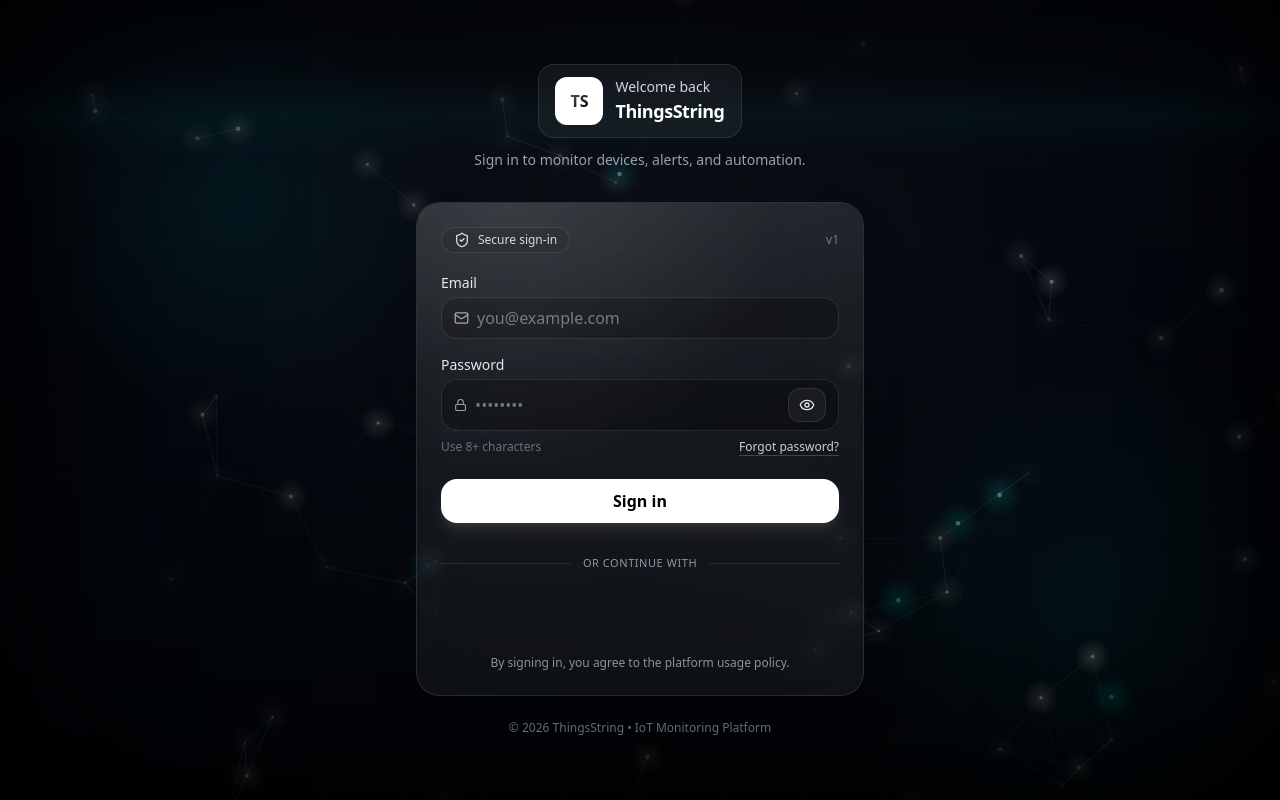
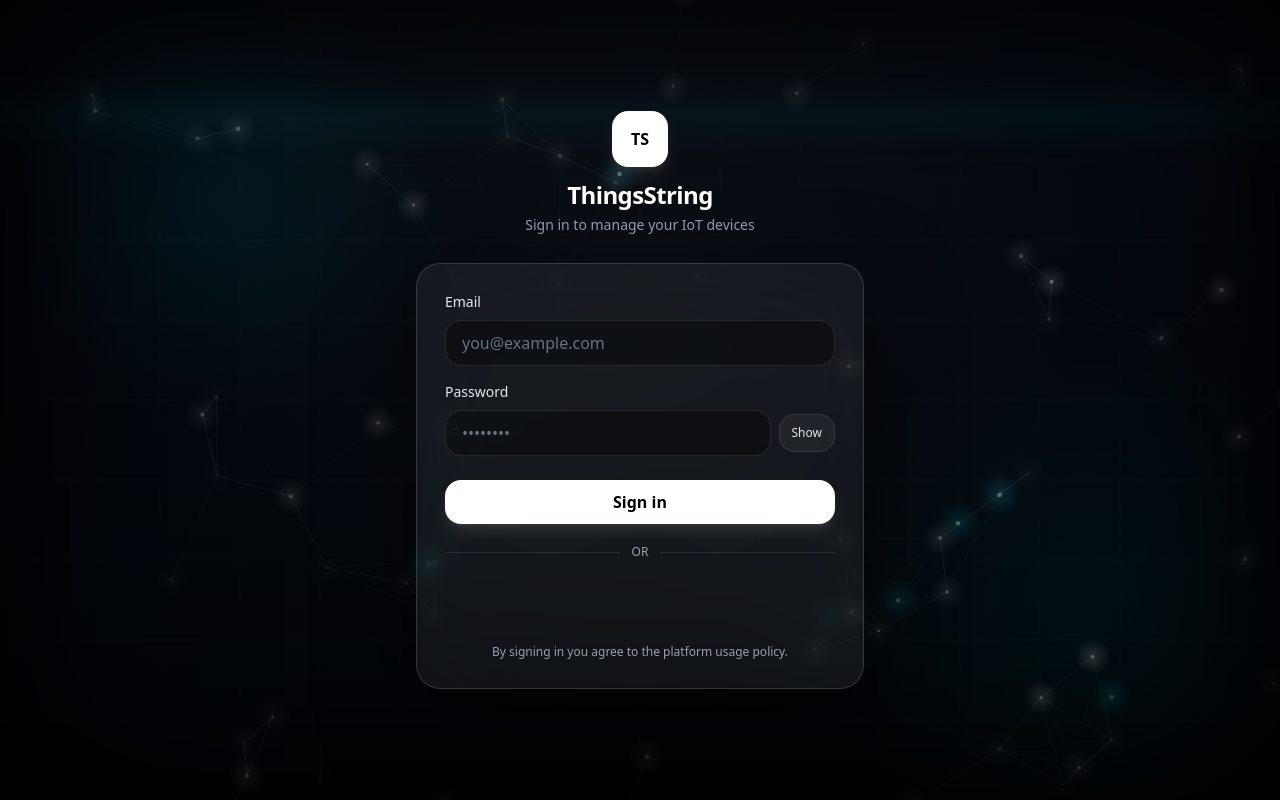
Before and after one commit to Kavith320/thingsstring-frontend, a Next.js app: page /login in a window 1280 px wide. Built offline with nearby package versions, Linux system fonts and the light colour scheme.

Commit message:
Simplify login UI and fix Suspense issue

```diff
--- /dev/null
+++ b/src/app/login/LoginClient.jsx
@@ -0,0 +1,16 @@
+import { Suspense } from "react";
+import LoginClient from "./LoginClient";
+
+export default function Page() {
+  return (
+    <Suspense
+      fallback={
+        <div className="min-h-screen grid place-items-center bg-black text-white">
+          Loading...
+        </div>
+      }
+    >
+      <LoginClient />
+    </Suspense>
+  );
+}
--- a/src/app/login/page.js
+++ b/src/app/login/page.js
@@ -4,7 +4,6 @@ import { useState } from "react";
 import { useRouter, useSearchParams } from "next/navigation";
 import Script from "next/script";
 import dynamic from "next/dynamic";
-import { Mail, Lock, Eye, EyeOff, ShieldCheck } from "lucide-react";
 
 import { apiRequest } from "../../lib/api";
 import { setAuth } from "@/lib/auth/storage";
@@ -14,7 +13,7 @@ const IotBackground = dynamic(() => import("@/components/auth/IotBackground"), {
   ssr: false,
 });
 
-export default function LoginPage() {
+export default function LoginClient() {
   const router = useRouter();
   const searchParams = useSearchParams();
   const next = searchParams.get("next") || "/dashboard";
@@ -52,108 +51,105 @@ export default function LoginPage() {
       <div className="absolute inset-0 -z-0">
         <IotBackground />
         <div className="absolute inset-0 bg-black/40" />
-        {/* subtle vignette */}
-        <div className="absolute inset-0 [box-shadow:inset_0_0_220px_rgba(0,0,0,0.85)]" />
+        <div className="absolute inset-0 [box-shadow:inset_0_0_200px_rgba(0,0,0,0.85)]" />
       </div>
 
       <div className="relative z-10 min-h-screen flex items-center justify-center p-6">
         <div className="w-full max-w-md">
           {/* Header */}
-          <div className="mb-8 text-center">
-            <div className="mx-auto w-fit rounded-2xl border border-white/10 bg-white/5 px-4 py-3 backdrop-blur-xl">
-              <div className="flex items-center gap-3">
-                <div className="relative grid h-12 w-12 place-items-center rounded-xl bg-white text-black font-bold">
+          <div className="mb-7 text-center">
+            <div className="mx-auto grid h-14 w-14 place-items-center rounded-2xl bg-white text-black font-bold shadow-lg shadow-white/10">
               TS
-                  <div className="pointer-events-none absolute inset-0 rounded-xl bg-[radial-gradient(circle_at_30%_20%,rgba(255,255,255,0.65),transparent_55%)] opacity-70" />
             </div>
-                <div className="text-left">
-                  <p className="text-sm text-gray-300">Welcome back</p>
-                  <h1 className="text-lg font-semibold tracking-tight text-white">
+            <h1 className="mt-3 text-2xl font-semibold tracking-tight text-white">
               ThingsString
             </h1>
-                </div>
-              </div>
-            </div>
-
-            <p className="mt-3 text-sm text-gray-400">
-              Sign in to monitor devices, alerts, and automation.
+            <p className="mt-1 text-sm text-gray-400">
+              Sign in to manage your IoT devices
             </p>
           </div>
 
           {/* Card */}
-          <div className="relative rounded-3xl border border-white/10 bg-white/[0.06] p-6 shadow-2xl backdrop-blur-2xl">
-            {/* shine */}
-            <div className="pointer-events-none absolute inset-0 rounded-3xl bg-[radial-gradient(circle_at_20%_0%,rgba(255,255,255,0.10),transparent_45%)]" />
-            <div className="pointer-events-none absolute inset-0 rounded-3xl bg-[linear-gradient(to_bottom,rgba(255,255,255,0.06),transparent_35%,rgba(0,0,0,0.10))]" />
-
-            {/* top badge */}
-            <div className="mb-5 flex items-center justify-between">
-              <div className="inline-flex items-center gap-2 rounded-full border border-white/10 bg-black/20 px-3 py-1 text-xs text-gray-300">
-                <ShieldCheck className="h-4 w-4" />
-                Secure sign-in
-              </div>
-
-              <span className="text-xs text-gray-500">v1</span>
-            </div>
-
+          <form
+            onSubmit={handleLogin}
+            className="
+              rounded-3xl
+              border border-white/15
+              bg-white/[0.06]
+              p-7
+              shadow-[0_30px_90px_rgba(0,0,0,0.6)]
+              backdrop-blur-2xl
+            "
+          >
             {error && (
               <div className="mb-4 rounded-2xl border border-red-500/25 bg-red-500/10 px-3 py-2 text-sm text-red-200">
                 {error}
               </div>
             )}
 
-            <form onSubmit={handleLogin} className="space-y-4">
             {/* Email */}
-              <div>
             <label className="block text-sm font-medium text-gray-200">
               Email
             </label>
-                <div className="mt-1 flex items-center gap-2 rounded-2xl border border-white/10 bg-black/30 px-3 py-2 focus-within:ring-2 focus-within:ring-white/15">
-                  <Mail className="h-4 w-4 text-gray-400" />
             <input
               type="email"
               placeholder="you@example.com"
-                    className="w-full bg-transparent text-white placeholder:text-gray-500 outline-none"
+              className="
+                mt-2 w-full rounded-2xl
+                border border-white/10
+                bg-black/35
+                px-4 py-2.5
+                text-white placeholder:text-gray-500
+                outline-none
+                transition
+                focus:border-white/20
+                focus:ring-2 focus:ring-white/10
+              "
               value={email}
               onChange={(e) => setEmail(e.target.value)}
               required
             />
-                </div>
-              </div>
 
             {/* Password */}
-              <div>
+            <div className="mt-4">
               <label className="block text-sm font-medium text-gray-200">
                 Password
               </label>
-                <div className="mt-1 flex items-center gap-2 rounded-2xl border border-white/10 bg-black/30 px-3 py-2 focus-within:ring-2 focus-within:ring-white/15">
-                  <Lock className="h-4 w-4 text-gray-400" />
+
+              <div className="mt-2 flex items-center gap-2">
                 <input
                   type={showPw ? "text" : "password"}
                   placeholder="••••••••"
-                    className="w-full bg-transparent text-white placeholder:text-gray-500 outline-none"
+                  className="
+                    w-full rounded-2xl
+                    border border-white/10
+                    bg-black/35
+                    px-4 py-2.5
+                    text-white placeholder:text-gray-500
+                    outline-none
+                    transition
+                    focus:border-white/20
+                    focus:ring-2 focus:ring-white/10
+                  "
                   value={password}
                   onChange={(e) => setPassword(e.target.value)}
                   required
                 />
+
                 <button
                   type="button"
                   onClick={() => setShowPw((s) => !s)}
-                    className="shrink-0 rounded-xl border border-white/10 bg-white/5 px-2.5 py-2 text-gray-200 hover:bg-white/10"
-                    aria-label={showPw ? "Hide password" : "Show password"}
+                  className="
+                    shrink-0 rounded-2xl
+                    border border-white/10
+                    bg-white/5
+                    px-3 py-2.5
+                    text-xs text-gray-200
+                    hover:bg-white/10
+                    transition
+                  "
                 >
-                    {showPw ? <EyeOff className="h-4 w-4" /> : <Eye className="h-4 w-4" />}
-                  </button>
-                </div>
-
-                <div className="mt-2 flex items-center justify-between">
-                  <span className="text-xs text-gray-500">Use 8+ characters</span>
-                  <button
-                    type="button"
-                    className="text-xs text-gray-300 hover:text-white underline underline-offset-4 decoration-white/20"
-                    onClick={() => setError("If you need reset flow, tell me your backend route for it.")}
-                  >
-                    Forgot password?
+                  {showPw ? "Hide" : "Show"}
                 </button>
               </div>
             </div>
@@ -161,33 +157,33 @@ export default function LoginPage() {
             {/* Submit */}
             <button
               disabled={loading}
-                className="group relative mt-2 w-full overflow-hidden rounded-2xl bg-white py-2.5 font-semibold text-black shadow-lg shadow-white/10 hover:bg-white/95 disabled:opacity-60 disabled:cursor-not-allowed"
+              className="
+                mt-6 w-full rounded-2xl
+                bg-white py-2.5
+                font-semibold text-black
+                shadow-lg shadow-white/10
+                transition
+                hover:bg-white/95
+                active:scale-[0.99]
+                disabled:opacity-60 disabled:cursor-not-allowed
+              "
             >
-                <span className="relative z-10">
               {loading ? "Signing in..." : "Sign in"}
-                </span>
-                <span className="pointer-events-none absolute inset-0 opacity-0 transition-opacity duration-300 group-hover:opacity-100 bg-[radial-gradient(circle_at_30%_20%,rgba(255,255,255,0.9),transparent_55%)]" />
             </button>
 
             {/* Divider */}
-              <div className="my-4 flex items-center gap-3">
+            <div className="my-5 flex items-center gap-3">
               <div className="h-px flex-1 bg-white/10" />
-                <span className="text-[11px] tracking-wider text-gray-400">OR CONTINUE WITH</span>
+              <span className="text-xs text-gray-400">OR</span>
               <div className="h-px flex-1 bg-white/10" />
             </div>
 
             <GoogleButton onError={setError} onSuccessRedirect={next} />
 
-              <p className="pt-2 text-center text-xs text-gray-400">
-                By signing in, you agree to the platform usage policy.
+            <p className="mt-5 text-center text-xs text-gray-400">
+              By signing in you agree to the platform usage policy.
             </p>
           </form>
-          </div>
-
-          {/* tiny footer */}
-          <p className="mt-6 text-center text-xs text-gray-500">
-            © {new Date().getFullYear()} ThingsString • IoT Monitoring Platform
-          </p>
         </div>
       </div>
     </div>
```
Lines whose indentation alone changed are shown as unchanged.
